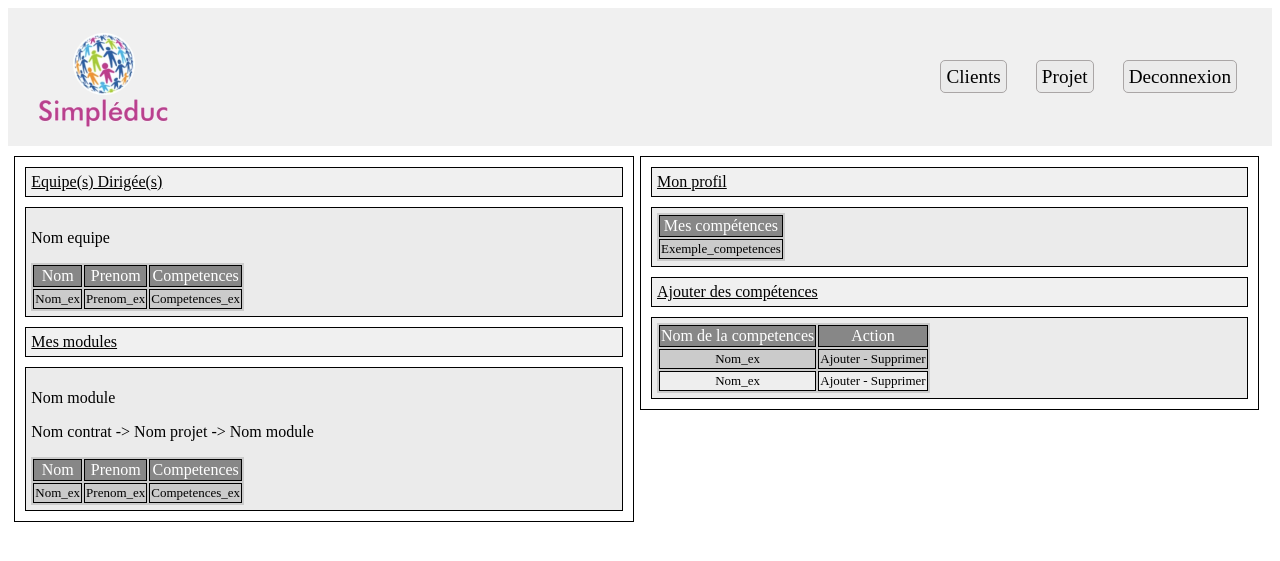
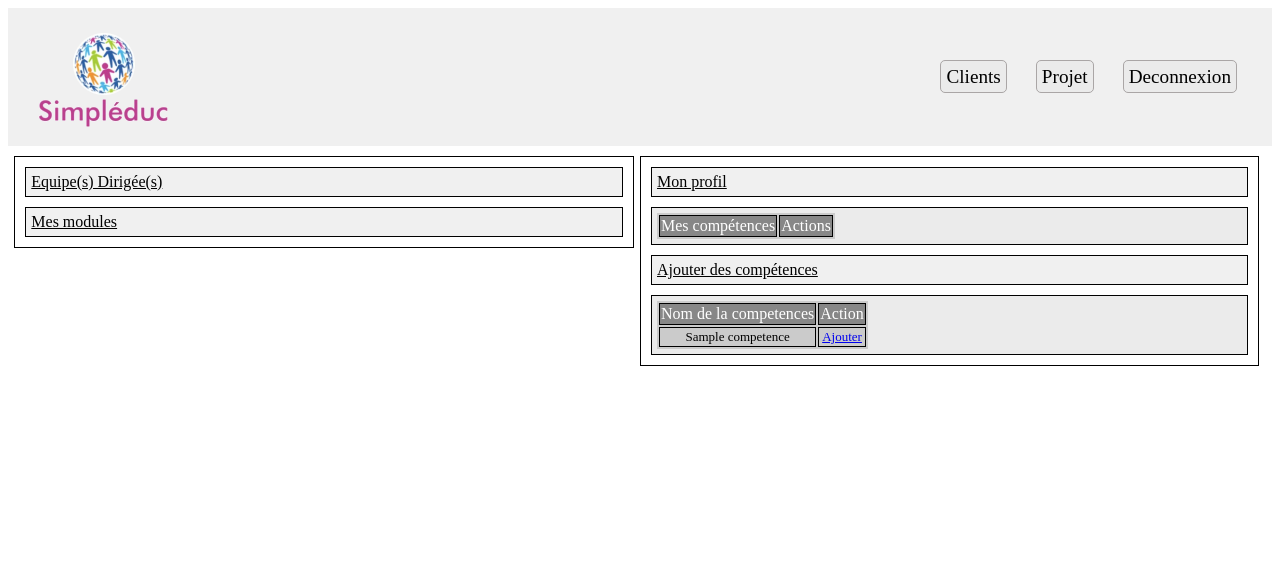
Before and after one commit to Toni59400/Simpleduc, a PHP site: page /connexion/accueil.php in a window 1280 px wide. Shown: the top 561 px of the page. Run offline with PHP 8.4, Linux system fonts and the light colour scheme; a user stored in the database is signed in; data comes from the database, SQL or seed files in the repository; tables that the repository leaves empty hold one stand-in row (values such as "Sample post"); lists and menus that the app fills with data are empty.

Commit message:
ajout des donnees bdd sur cote client

```diff
--- a/accueil.php
+++ b/accueil.php
@@ -12,12 +12,21 @@
     <body>
 <?php
     include("./inc/header.php");
+    $id_user = $_SESSION['id'];
+    $data_equipe = $db->query("SELECT * FROM equipe where chef_equipe = '$id_user'");
+    $data_equipe = $data_equipe->fetchAll();
+    $data_user = $db->query("SELECT * FROM user where id = '$id_user'");
 ?>
         <div class="two_div_in_screen">
             <div>
                 <p class="title_table">Equipe(s) Dirigée(s)</p>
+                <?php
+                $data_equipe_dirigee = $db->query("SELECT * FROM equipe where chef_equipe = '$id_user'");
+                $data_equipe_dirigee = $data_equipe_dirigee->fetchAll();
+                foreach($data_equipe_dirigee as $equipe){
+                ?>
                 <div class="body_table">
-                    <p>Nom equipe</p>
+                    <p><?=$equipe['nom']?></p>
                     <table>
                         <thead>
                             <th>Nom</th>
@@ -25,35 +34,59 @@
                             <th>Competences</th>
                         </thead>
                         <tbody>
-                            <td>Nom_ex</td>
-                            <td>Prenom_ex</td>
-                            <td>Competences_ex</td>
+                            <?php
+                            $id_equipe = $equipe["id_equipe"];
+                            $data_personne_in_equipe = $db->query("SELECT * FROM user inner join appartenir on appartenir.id_personne = user.id where appartenir.id_equipe = '$id_equipe'");
+                            $data_personne_in_equipe = $data_personne_in_equipe->fetchAll();
+                            foreach($data_personne_in_equipe as $prs){
+                            ?>
+                            <tr>
+                                <td><?=$prs['nom']?></td>
+                                <td><?=$prs['prenom']?></td>
+                                <td>
+                                    <?php
+                                    $id_usr = $prs['id'];
+                                    $data_comp = $db->query("SELECT * from maitriser where id_personne = '$id_usr'");
+                                    $data_comp = $data_comp->fetchAll();
+                                    foreach($data_comp as $comp){
+                                        $id_comp = $comp['id_competence'];
+                                        $data_c = $db->query("SELECT * from competence where id_competence = '$id_comp'");
+                                        $data_c = $data_c->fetchAll();
+                                        echo $data_c[0]['nom']. "; ";
+                                    }
+                                    ?>
+                            </tr>
+                            <?php
+
+                                }
+                            ?>
                         </tbody>
                     </table>
                 </div>
+                <?php
+                }
+                ?>
             </div>
             <div>
                 <p class="title_table">Mes modules</p>
+                <?php
+                    $data_module = $db->query("SELECT * FROM appartenir  where id_personne = '$id_user'");
+                    $data_module = $data_module->fetchAll();
+                    foreach($data_module as $module) {
+                        $id_equipe = $module['id_equipe'];
+                        $donnee_mod = $db->query("SELECT * FROM module_ where equipe = '$id_equipe'");
+                        $donnee_mod = $donnee_mod->fetchAll();
+                        foreach($donnee_mod as $mod){
+
+                ?>
                 <div class="body_table">
-                    <p>Nom module</p>
-                    <p>Nom contrat -> Nom projet -> Nom module</p>
-                    <table>
-                        <thead>
-                            <tr>
-                                <th>Nom</th>
-                                <th>Prenom</th>
-                                <th>Competences</th>
-                            </tr>
-                        </thead>
-                        <tbody>
-                            <tr>
-                                <td>Nom_ex</td>
-                                <td>Prenom_ex</td>
-                                <td>Competences_ex</td>
-                            </tr>
-                        </tbody>
-                    </table>
+                    <p><?=$mod["nom"]?></p>
+
                 </div>
+                <?php }
+                    }
+
+                ?>
             </div>
         </div>
         <div class="two_div_in_screen">
@@ -64,12 +97,25 @@
                         <thead>
                             <tr>
                                 <th>Mes compétences</th>
+                                <th>Actions</th>
                             </tr>
                         </thead>
                         <tbody>
+                            <?php
+                            $comp_usr = $db->query("SELECT * FROM maitriser inner join user on maitriser.id_personne = user.id where user.id = '$id_user'");
+                            $comp_usr = $comp_usr->fetchAll();
+                            foreach($comp_usr as $comp){
+                                $id_c  = $comp['id_competence'];
+                                $nom_comp = $db->query("SELECT * from competence where id_competence = '$id_c'");
+                                $nom_comp = $nom_comp->fetchAll();
+                                foreach($nom_comp as $nom_comp2){
+                            ?>
                             <tr>
-                                <td>Exemple_competences</td>
+                                <td><?=$nom_comp2['nom']?></td>
+                                <td><a href="accueil.php?supp_comp=<?=$nom_comp2['id_competence']?>">Supprimer</a></td>
                             </tr>
+                            <?php }
+                        } ?>
                         </tbody>
                     </table>
                 </div>
@@ -84,14 +130,18 @@
                                 </tr>
                             </thead>
                             <tbody>
+                                <?php
+                                $comp = $db->query("SELECT * FROM competence");
+                                $comp = $comp -> fetchAll();
+                                foreach($comp as $item){
+                                ?>
                                 <tr>
-                                    <td>Nom_ex</td>
-                                    <td>Ajouter - Supprimer</td>
+                                    <td><?=$item["nom"]?></td>
+                                    <td><a href="accueil.php?add_comp=<?=$item['id_competence']?>">Ajouter</a></td>
                                 </tr>
-                                <tr>
-                                    <td>Nom_ex</th>
-                                    <td>Ajouter - Supprimer</td>
-                                </tr>
+                                <?php
+                                }
+                                ?>
                             </tbody>
                         </table>
                     </div>
@@ -99,6 +149,28 @@
             </div>
         </div>
 <?php
+if (isset($_GET["supp_comp"])){
+    $id_compe = $_GET["supp_comp"];
+    $sql = $db->prepare("DELETE FROM maitriser where id_personne = '$id_user' and id_competence = '$id_compe'");
+    $sql->execute();
+}
+if (isset($_GET['add_comp'])){
+    $id_compe = $_GET['add_comp'];
+    $sql2 = $db->query("SELECT * from maitriser where id_personne = '$id_user'");
+    $sql2= $sql2->fetchAll();
+    $bool_present = False ;
+    foreach($sql2 as $data){
+        if ($data["id_competence"] == $id_compe){
+            $bool_present = True;
+        }
+    }
+    if ($bool_present == False){
+        $sql = $db->prepare("INSERT into maitriser(id_personne, id_competence) values ('$id_user','$id_compe')");
+        $sql->execute();
+    } else {
+        $bool_present = False;
+    }
+}
 }
     include("./inc/layout_bottom.php");
 ?>
```
Also changed, not shown: accueil_admin.php (+10 -3 lines).
